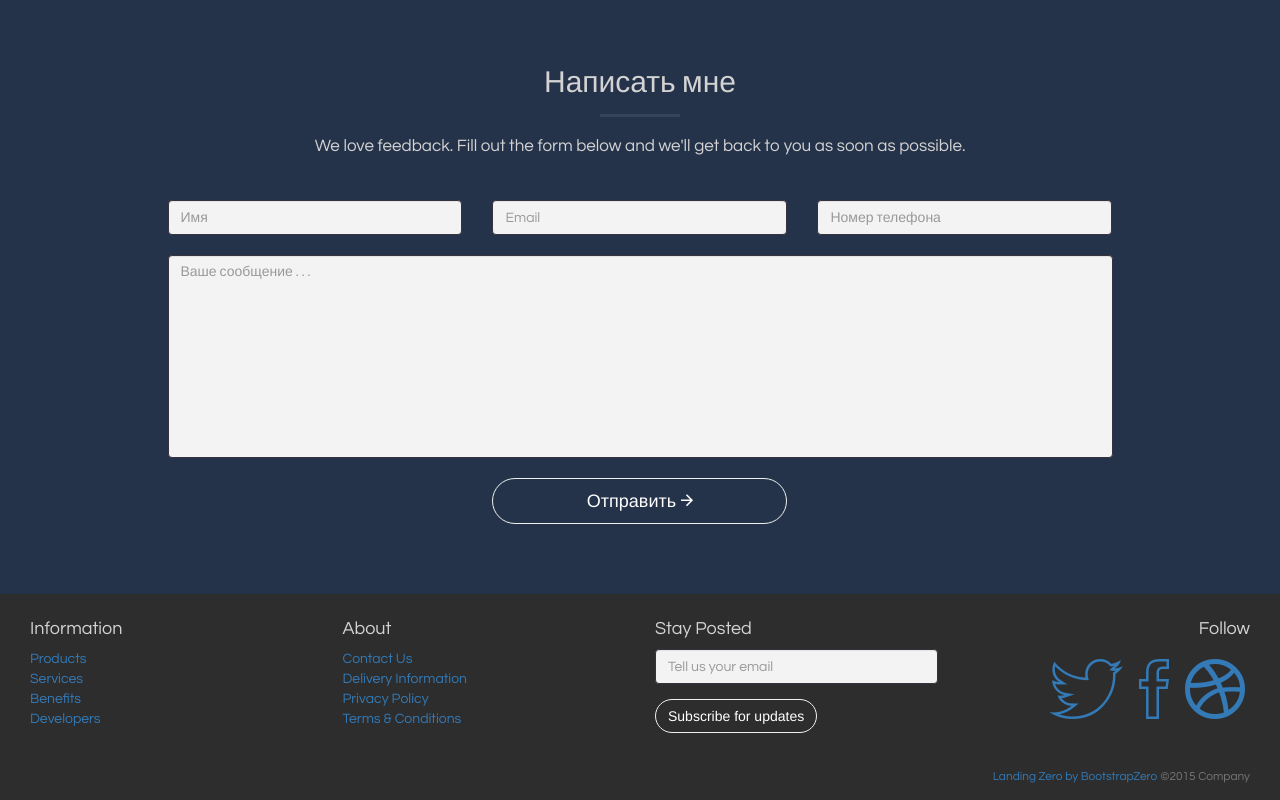
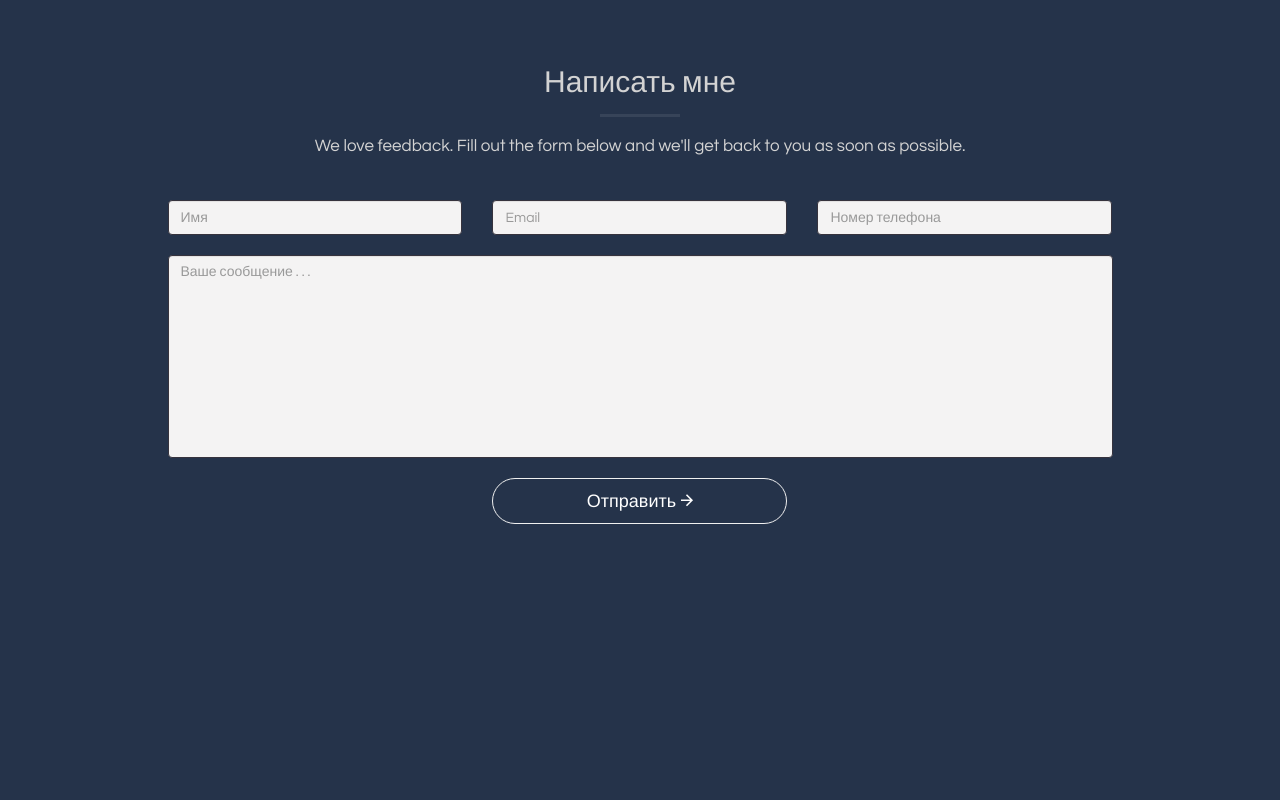
Before and after one commit to AidarIlyasov/AidarIlyasov.github.io, a plain HTML site: page index.html in a window 1280 px wide. Shown: the part 2141-2941 px from the top of the page. After the commit the page ends 2735 px from the top, so only its background shows below. Drawn offline with Linux system fonts and the light colour scheme; files whose address does not match are found by name.

Commit message:
footer change

```diff
--- a/index.html
+++ b/index.html
@@ -211,7 +211,7 @@
             </div>
         </div>
     </section>
-    <footer id="footer">
+<!--     <footer id="footer">
         <div class="container-fluid">
             <div class="row">
                 <div class="col-xs-6 col-sm-3 column">
@@ -255,7 +255,7 @@
             <br/>
             <span class="pull-right text-muted small"><a href="http://www.bootstrapzero.com">Landing Zero by BootstrapZero</a> ©2015 Company</span>
         </div>
-    </footer>
+    </footer> -->
     <div id="galleryModal" class="modal fade" tabindex="-1" role="dialog" aria-hidden="true">
         <div class="modal-dialog modal-lg">
         <div class="modal-content">
```
